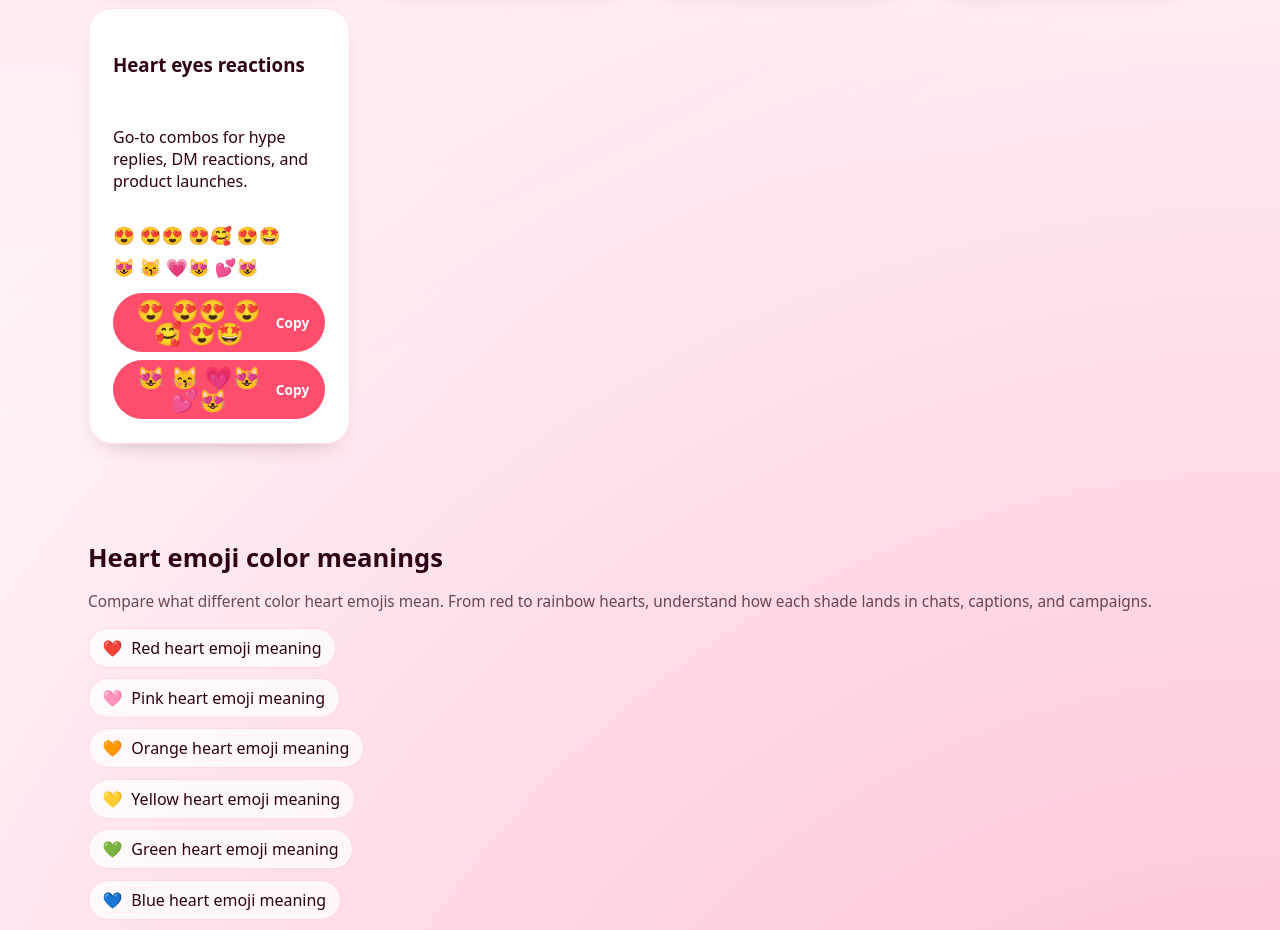
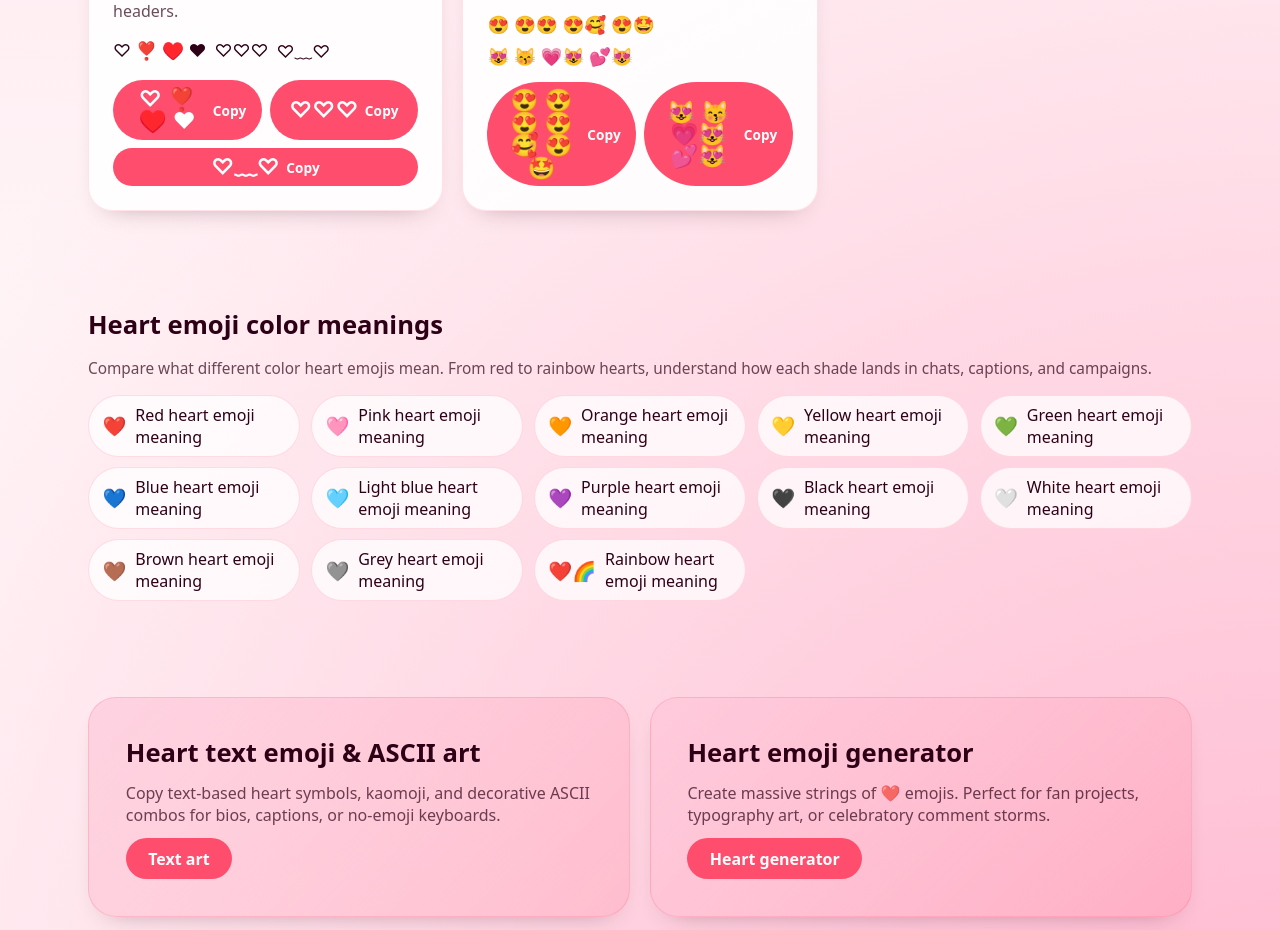
Before and after one commit to ssochi/heartemoji, a Next.js app: page /en/copy-paste in a window 1280 px wide. Shown: the part 1140-2070 px from the top of the page. Built offline with nearby package versions, Linux system fonts and the light colour scheme.

Commit message:
Polish copy packs page and homepage CTAs

```diff
--- a/src/app/[locale]/copy-paste/page.tsx
+++ b/src/app/[locale]/copy-paste/page.tsx
@@ -61,7 +61,7 @@ export default function CopyPage({ params }: CopyPageProps) {
         <h2 className="section-heading" id="bundles-intro">
           {dictionary.pages.copy.bundlesIntro}
         </h2>
-        <CopyBundles dictionary={dictionary} locale={locale} />
+        <CopyBundles dictionary={dictionary} locale={locale} className="bundle-grid bundle-grid--spacious" />
       </section>
 
       <section aria-labelledby="color-guide-ref" id="color-guide-ref">
@@ -79,6 +79,23 @@ export default function CopyPage({ params }: CopyPageProps) {
           ))}
         </ul>
       </section>
+
+      <section className="cta-panel" aria-label="Related tools">
+        <div className="cta-card">
+          <h3>{dictionary.pages.textArt.title}</h3>
+          <p>{dictionary.pages.textArt.description}</p>
+          <Link className="cta-button" href={`/${locale}/text-art`}>
+            {dictionary.common.nav.textArt}
+          </Link>
+        </div>
+        <div className="cta-card">
+          <h3>{dictionary.pages.generator.title}</h3>
+          <p>{dictionary.pages.generator.description}</p>
+          <Link className="cta-button" href={`/${locale}/generator/200`}>
+            {dictionary.common.nav.generator}
+          </Link>
+        </div>
+      </section>
     </div>
   );
 }
--- a/src/app/globals.css
+++ b/src/app/globals.css
@@ -169,6 +169,7 @@ button {
   padding: 0;
   margin: 1rem 0 0;
   list-style: none;
+  grid-template-columns: repeat(auto-fit, minmax(180px, 1fr));
 }
 
 .inline-color-list a {
@@ -179,6 +180,10 @@ button {
   border-radius: 999px;
   background: rgba(255, 255, 255, 0.75);
   border: 1px solid rgba(255, 77, 109, 0.18);
+}
+
+.inline-color-list span {
+  font-size: 1.2rem;
 }
 
 .card {
@@ -621,6 +626,10 @@ button {
   grid-template-columns: repeat(auto-fit, minmax(260px, 1fr));
 }
 
+.bundle-grid--spacious {
+  grid-template-columns: repeat(auto-fit, minmax(300px, 1fr));
+}
+
 .bundle-card {
   background: rgba(255, 255, 255, 0.88);
   border-radius: 1.5rem;
@@ -629,6 +638,11 @@ button {
   display: grid;
   gap: 0.9rem;
   box-shadow: var(--shadow-card);
+}
+
+.bundle-card p {
+  margin: 0;
+  color: var(--text-secondary);
 }
 
 .bundle-card__preview {
@@ -651,6 +665,9 @@ button {
 
 .cta-panel {
   margin: clamp(2rem, 6vw, 3rem) 0;
+  display: grid;
+  gap: var(--grid-gap);
+  grid-template-columns: repeat(auto-fit, minmax(240px, 1fr));
 }
 
 .cta-card {
@@ -666,6 +683,11 @@ button {
 .cta-card h3 {
   margin: 0;
   font-size: clamp(1.3rem, 3vw, 1.6rem);
+}
+
+.cta-card p {
+  margin: 0;
+  color: var(--text-secondary);
 }
 
 .cta-button {
--- a/src/components/CopyBundles.tsx
+++ b/src/components/CopyBundles.tsx
@@ -6,11 +6,12 @@ import { CopyButton } from './CopyButton';
 interface CopyBundlesProps {
   dictionary: Dictionary;
   locale: Locale;
+  className?: string;
 }
 
-export function CopyBundles({ dictionary, locale }: CopyBundlesProps) {
+export function CopyBundles({ dictionary, locale, className }: CopyBundlesProps) {
   return (
-    <div className="bundle-grid">
+    <div className={className ?? 'bundle-grid'}>
       {COPY_BUNDLES.map((bundle) => (
         <article key={bundle.id} className="bundle-card">
           <h3>{bundle.title[locale]}</h3>
```
Also changed, not shown: src/app/[locale]/page.tsx (+8 -10 lines).
